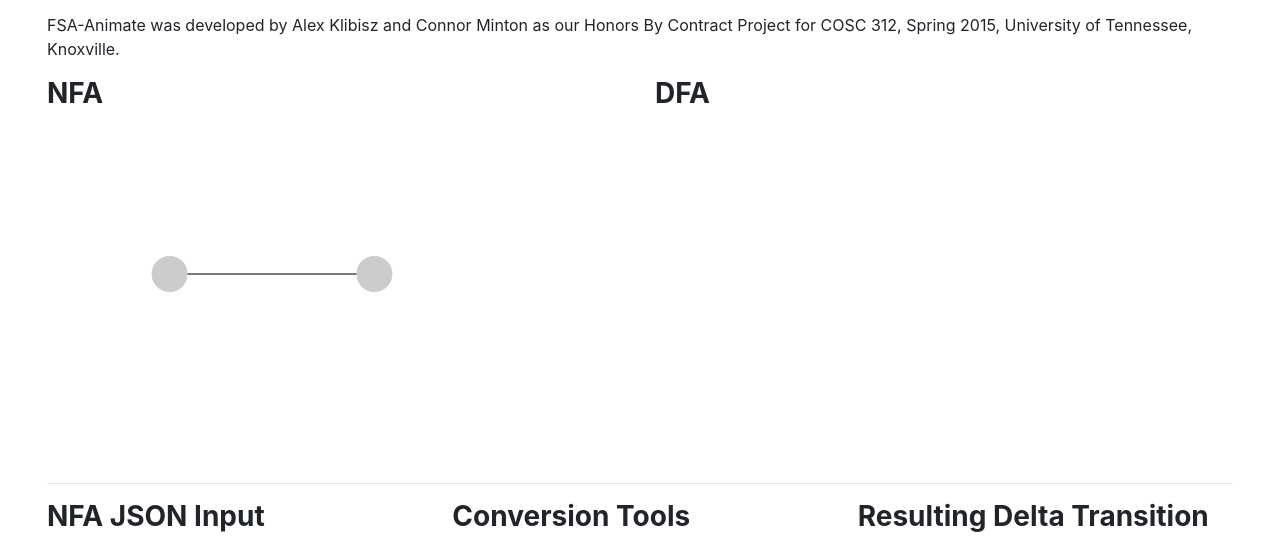
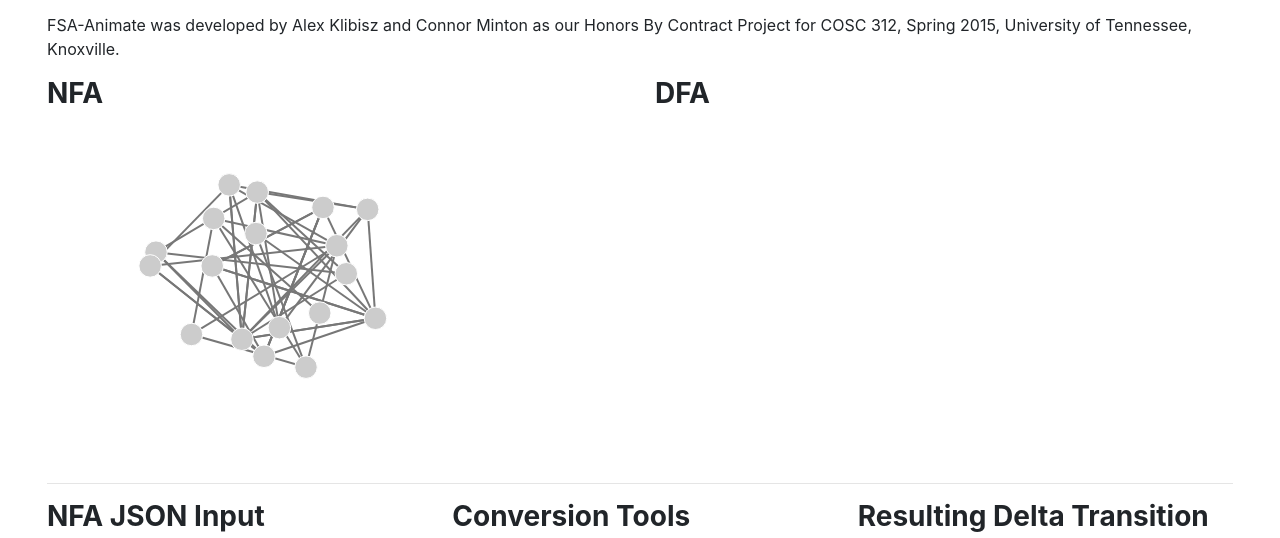
Before and after one commit to alexklibisz/FSA-Animate, a website: page index.html in a window 1280 px wide. Shown: the part 139-677 px from the top of the page. Drawn offline with nearby package versions, Linux system fonts and the light colour scheme; some packages are replaced by stand-ins of ours.

Commit message:
more complex graph

```diff
--- a/components/home/HomeController.js
+++ b/components/home/HomeController.js
@@ -5,17 +5,204 @@ app.controller('HomeController',
             console.log("create NFA called");
             var width = 450,
                 height = 310;
-            var nodes = [{
-                x: width / 3,
-                y: height / 2
-            }, {
-                x: 2 * width / 3,
-                y: height / 2
-            }];
-            var links = [{
-                source: 0,
-                target: 1
-            }];
+            var graph = {
+                "nodes": [{
+                    "x": 208.992345,
+                    "y": 273.053211
+                }, {
+                    "x": 595.98896,
+                    "y": 56.377057
+                }, {
+                    "x": 319.568434,
+                    "y": 278.523637
+                }, {
+                    "x": 214.494264,
+                    "y": 214.893585
+                }, {
+                    "x": 482.664139,
+                    "y": 340.386773
+                }, {
+                    "x": 84.078465,
+                    "y": 192.021902
+                }, {
+                    "x": 196.952261,
+                    "y": 370.798667
+                }, {
+                    "x": 107.358165,
+                    "y": 435.15643
+                }, {
+                    "x": 401.168523,
+                    "y": 443.407779
+                }, {
+                    "x": 508.368779,
+                    "y": 386.665811
+                }, {
+                    "x": 355.93773,
+                    "y": 460.158711
+                }, {
+                    "x": 283.630624,
+                    "y": 87.898162
+                }, {
+                    "x": 194.771218,
+                    "y": 436.366028
+                }, {
+                    "x": 477.520013,
+                    "y": 337.547331
+                }, {
+                    "x": 572.98129,
+                    "y": 453.668459
+                }, {
+                    "x": 106.717817,
+                    "y": 235.990363
+                }, {
+                    "x": 265.064649,
+                    "y": 396.904945
+                }, {
+                    "x": 452.719997,
+                    "y": 137.886092
+                }],
+                "links": [{
+                    "target": 11,
+                    "source": 0
+                }, {
+                    "target": 3,
+                    "source": 0
+                }, {
+                    "target": 10,
+                    "source": 0
+                }, {
+                    "target": 16,
+                    "source": 0
+                }, {
+                    "target": 1,
+                    "source": 0
+                }, {
+                    "target": 3,
+                    "source": 0
+                }, {
+                    "target": 9,
+                    "source": 0
+                }, {
+                    "target": 5,
+                    "source": 0
+                }, {
+                    "target": 11,
+                    "source": 0
+                }, {
+                    "target": 13,
+                    "source": 0
+                }, {
+                    "target": 16,
+                    "source": 0
+                }, {
+                    "target": 3,
+                    "source": 1
+                }, {
+                    "target": 9,
+                    "source": 1
+                }, {
+                    "target": 12,
+                    "source": 1
+                }, {
+                    "target": 4,
+                    "source": 2
+                }, {
+                    "target": 6,
+                    "source": 2
+                }, {
+                    "target": 8,
+                    "source": 2
+                }, {
+                    "target": 13,
+                    "source": 2
+                }, {
+                    "target": 10,
+                    "source": 3
+                }, {
+                    "target": 16,
+                    "source": 3
+                }, {
+                    "target": 9,
+                    "source": 3
+                }, {
+                    "target": 7,
+                    "source": 3
+                }, {
+                    "target": 11,
+                    "source": 5
+                }, {
+                    "target": 13,
+                    "source": 5
+                }, {
+                    "target": 12,
+                    "source": 5
+                }, {
+                    "target": 8,
+                    "source": 6
+                }, {
+                    "target": 13,
+                    "source": 6
+                }, {
+                    "target": 10,
+                    "source": 7
+                }, {
+                    "target": 11,
+                    "source": 7
+                }, {
+                    "target": 17,
+                    "source": 8
+                }, {
+                    "target": 13,
+                    "source": 8
+                }, {
+                    "target": 11,
+                    "source": 10
+                }, {
+                    "target": 16,
+                    "source": 10
+                }, {
+                    "target": 13,
+                    "source": 11
+                }, {
+                    "target": 14,
+                    "source": 12
+                }, {
+                    "target": 14,
+                    "source": 12
+                }, {
+                    "target": 14,
+                    "source": 12
+                }, {
+                    "target": 15,
+                    "source": 12
+                }, {
+                    "target": 16,
+                    "source": 12
+                }, {
+                    "target": 15,
+                    "source": 14
+                }, {
+                    "target": 16,
+                    "source": 14
+                }, {
+                    "target": 15,
+                    "source": 14
+                }, {
+                    "target": 16,
+                    "source": 15
+                }, {
+                    "target": 16,
+                    "source": 15
+                }, {
+                    "target": 17,
+                    "source": 16
+                }]
+            };
+
+            // Extract the nodes and links from the data.
+            var nodes = graph.nodes,
+                links = graph.links;
+
             var svg = d3.select('#NFA').append('svg')
                 .attr('width', width)
                 .attr('height', height);
@@ -24,7 +211,7 @@ app.controller('HomeController',
                 .nodes(nodes)
                 .links(links);
 
-            force.linkDistance(width / 2);
+            force.linkDistance(width/3.05);
 
             var link = svg.selectAll('.link')
                 .data(links)
@@ -37,7 +224,7 @@ app.controller('HomeController',
                 .attr('class', 'node');
 
             force.on('end', function() {
-                node.attr('r', width / 25)
+                node.attr('r', width/40)
                     .attr('cx', function(d) {
                         return d.x;
                     })
--- a/components/home/styles/d3graphics.css
+++ b/components/home/styles/d3graphics.css
@@ -1,10 +1,11 @@
+
 .node {
-	fill: #ccc;
-	stroke:; #fff;
-	stroke-width: 2px;
+    fill: #ccc;
+    stroke: #fff;
+    stroke-width: 1px;
 }
 
 .link {
-	stroke: #777;
-	stroke-width: 2px;
+    stroke: #777;
+    stroke-width: 2px;
 }
```
